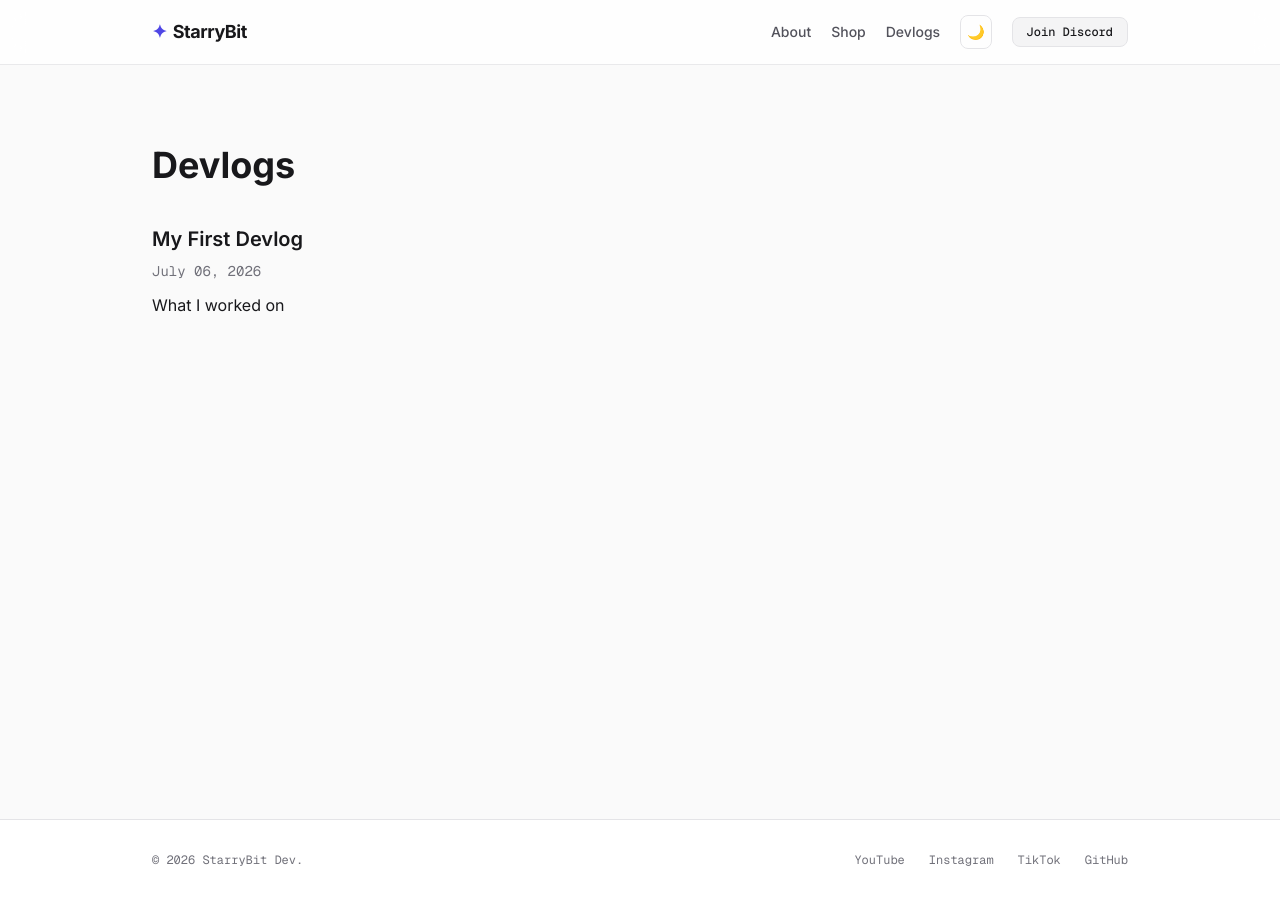
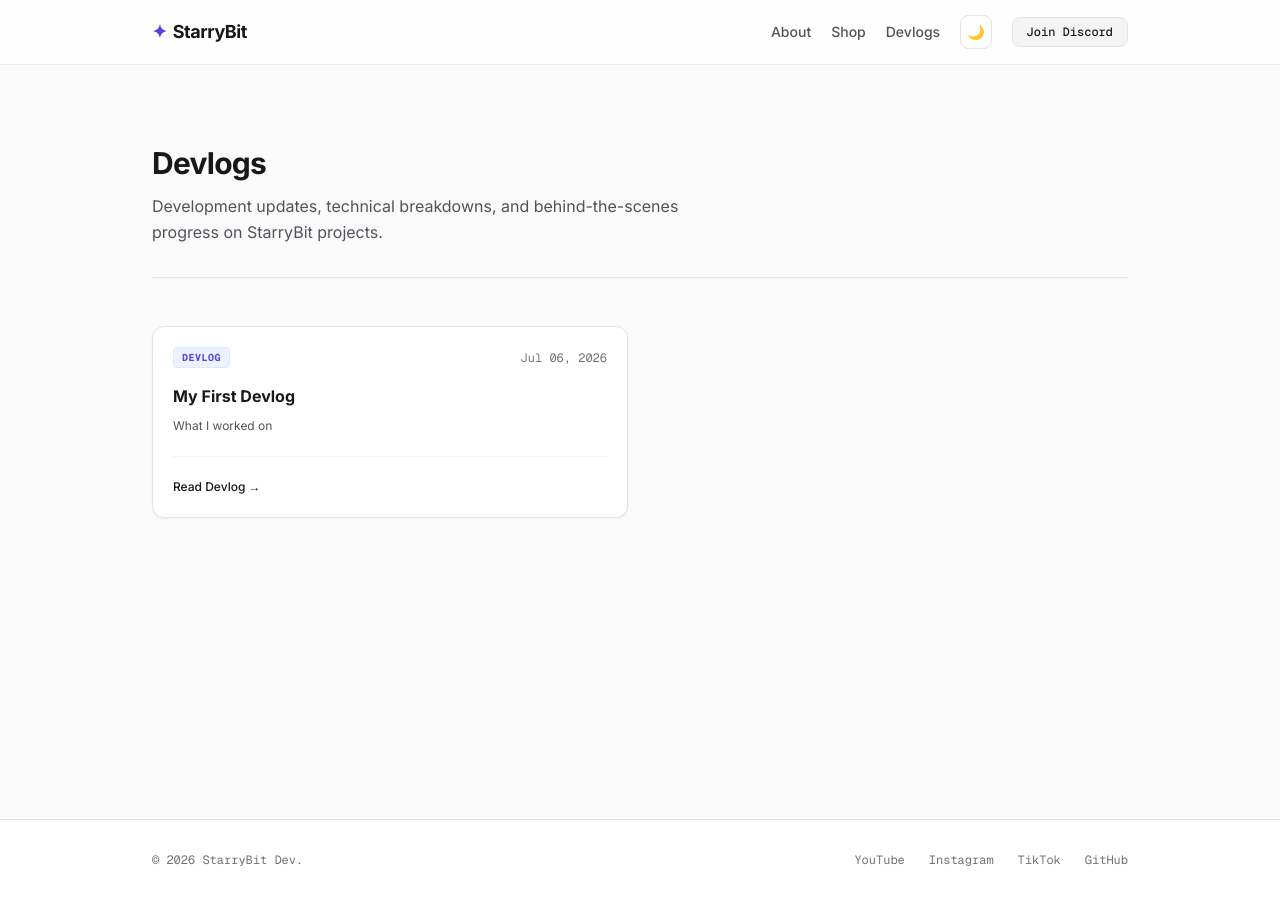
Before and after one commit to StarryBit/starrybit.github.io, a Jekyll site: the page built from blog/index.html, in a window 1280 px wide. Built offline with Jekyll 4.4.1, drawn with Linux system fonts in a browser that asks for light colours; nearby versions of some CDN libraries.

Commit message:
Update index.html

```diff
--- a/blog/index.html
+++ b/blog/index.html
@@ -3,37 +3,85 @@ layout: default
 title: Devlogs | StarryBit
 ---
 
-<h1 class="text-4xl font-bold mb-10">
+<section>
+
+    <!-- Page Header -->
+    <div class="mb-12 border-b border-zinc-200 dark:border-zinc-800/60 pb-8">
+
+        <h1 class="text-3xl font-bold tracking-tight mb-3">
             Devlogs
         </h1>
 
+        <p class="text-zinc-600 dark:text-zinc-400 text-base max-w-xl leading-relaxed">
+            Development updates, technical breakdowns, and behind-the-scenes progress on StarryBit projects.
+        </p>
 
-<div class="space-y-8">
+    </div>
+
+
+    <!-- Devlog Cards -->
+    <section class="grid md:grid-cols-2 gap-6">
 
         {% for post in site.posts %}
 
-<article>
+        <article class="group border border-zinc-200 bg-white dark:border-zinc-800/80 dark:bg-zinc-900/30 rounded-xl p-5 hover:border-zinc-300 dark:hover:border-zinc-700 transition-all shadow-sm dark:shadow-none flex flex-col justify-between">
 
-    <a href="{{ post.url }}"
-       class="text-xl font-semibold hover:text-indigo-500">
+
+            <div>
+
+                <!-- Metadata -->
+                <div class="flex justify-between items-center mb-4">
+
+                    <span class="text-[10px] uppercase font-bold tracking-wider px-2 py-0.5 rounded bg-indigo-50 text-indigo-600 border border-indigo-100 dark:bg-indigo-500/10 dark:text-indigo-400 dark:border-indigo-500/20 code-font">
+                        Devlog
+                    </span>
+
+
+                    <span class="text-xs text-zinc-500 code-font">
+                        {{ post.date | date: "%b %d, %Y" }}
+                    </span>
+
+                </div>
+
+
+                <!-- Title -->
+                <h2 class="text-base font-bold mb-2 group-hover:text-indigo-600 dark:group-hover:text-indigo-400 transition-colors">
 
                     {{ post.title }}
 
-    </a>
+                </h2>
 
 
-    <p class="text-sm text-zinc-500 code-font mt-2">
-        {{ post.date | date: "%B %d, %Y" }}
+                <!-- Description -->
+                <p class="text-xs text-zinc-600 dark:text-zinc-400 leading-relaxed mb-5">
+
+                    {{ post.excerpt | strip_html }}
+
                 </p>
 
 
-    <p class="mt-3 text-zinc-600 dark:text-zinc-400">
-        {{ post.excerpt }}
-    </p>
+            </div>
+
+
+            <!-- Footer -->
+            <div class="pt-4 border-t border-zinc-100 dark:border-zinc-800/60">
+
+                <a href="{{ post.url | relative_url }}"
+                   class="text-xs font-medium text-zinc-900 dark:text-white hover:text-indigo-600 dark:hover:text-indigo-400 transition-colors">
+
+                    Read Devlog →
+
+                </a>
+
+            </div>
 
 
         </article>
 
+
         {% endfor %}
 
-</div>
+
+    </section>
+
+</section>
```
Lines whose indentation alone changed are shown as unchanged.
